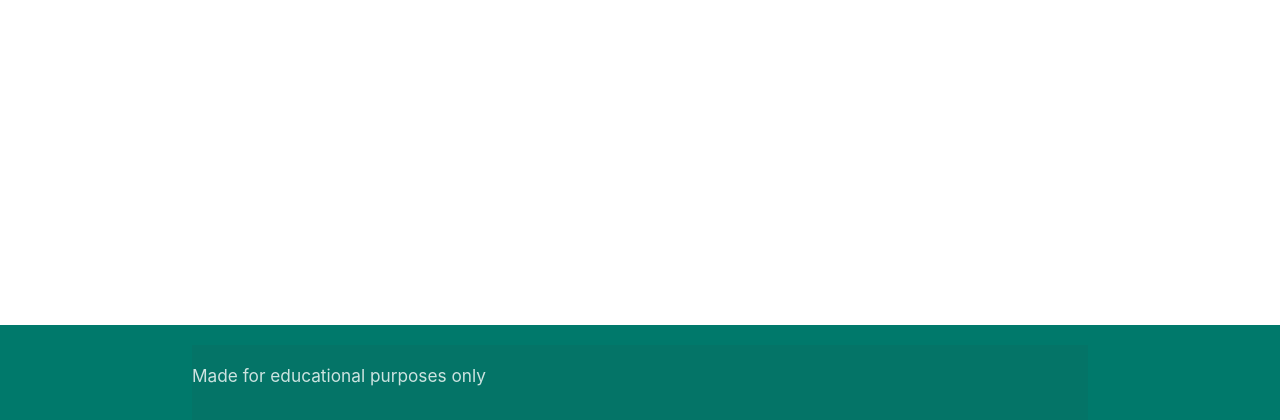
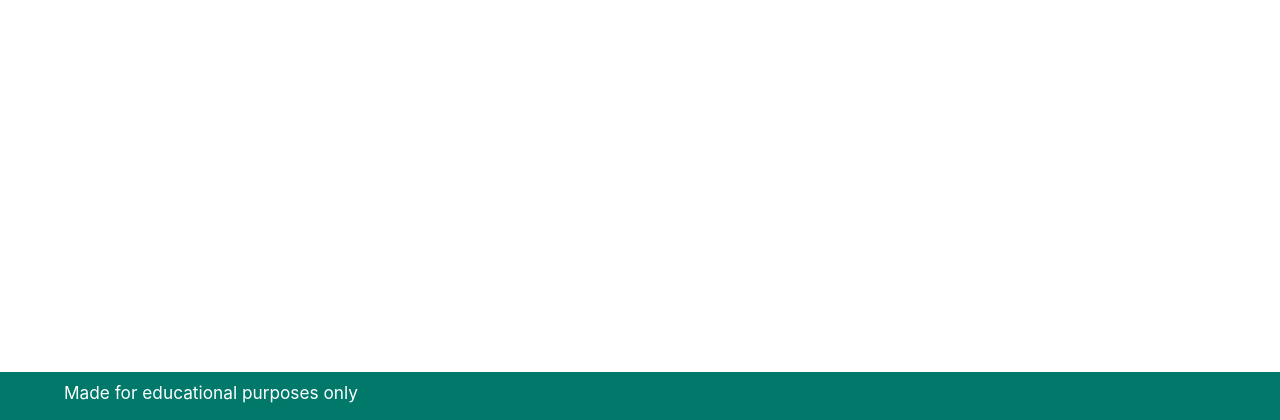
Before and after one commit to MacauleyMorgan/Project-Three, a Flask app: page / in a window 1280 px wide. Shown: the part 380-800 px from the top of the page. Run offline with Flask 2, Linux system fonts and the light colour scheme.

Commit message:
Chnaged footer to use less space Added padding to footer text in css file

```diff
--- a/cookbook/static/style.css
+++ b/cookbook/static/style.css
@@ -2,17 +2,21 @@ body {
     display: flex;
     min-height: 100vh;
     flex-direction: column;
-  }
+}
 
-  h2{
+h2 {
     font-size: 2rem;
-  }
+}
 
-  main {
+main {
     flex: 1 0 auto;
-  }
+}
 
-  button{
+button {
     border: none;
-    background-color: rgba(255,255,255,0);
-  }
+    background-color: rgba(255, 255, 255, 0);
+}
+
+.footer-text {
+    padding-left: 5vw;
+}
--- a/cookbook/templates/base.html
+++ b/cookbook/templates/base.html
@@ -43,8 +43,8 @@
 
     </main>
 
-    <footer class="page-footer teal darken-2 hide-on-med-and-down">
-        <div class="footer-copyright container">
+    <footer class="teal darken-2 hide-on-med-and-down footer-copyright">
+        <div class="white-text footer-text">
             <h6>Made for educational purposes only</p>
         </div>
     </footer>
```
